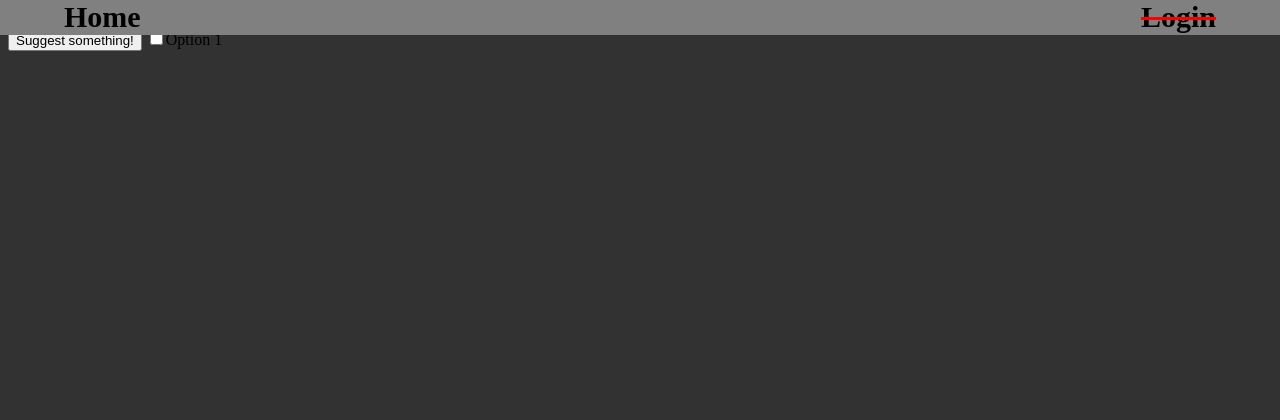
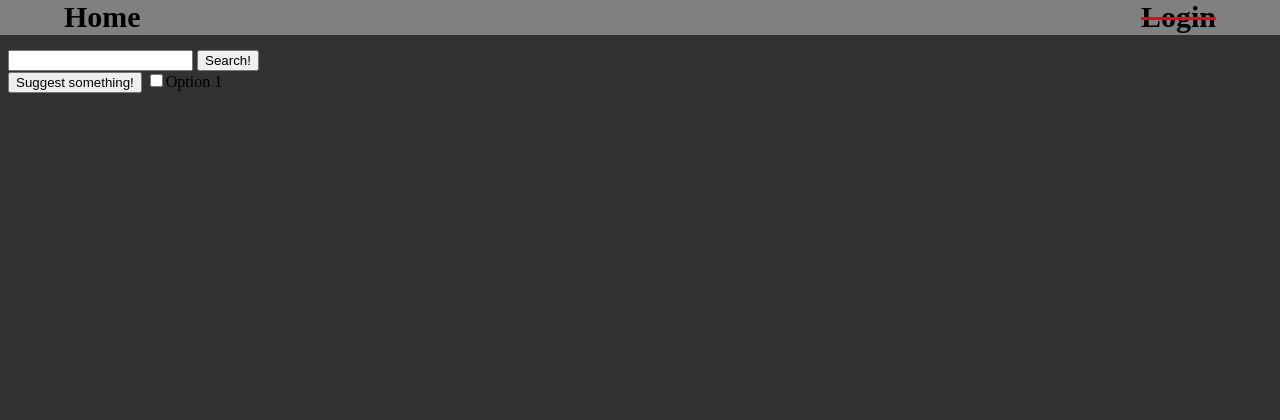
Before and after one commit to FAUSheppy/serien-ampel, a Flask app: page / in a window 1280 px wide. Shown: the top 420 px of the page. Run offline with Flask 2, Linux system fonts and the light colour scheme.

Commit message:
add button and input fields

```diff
--- a/static/site.css
+++ b/static/site.css
@@ -2,3 +2,7 @@
 body{
     background: #323232;
 }
+
+.main-container{
+    margin-top: 50px;
+}
```
